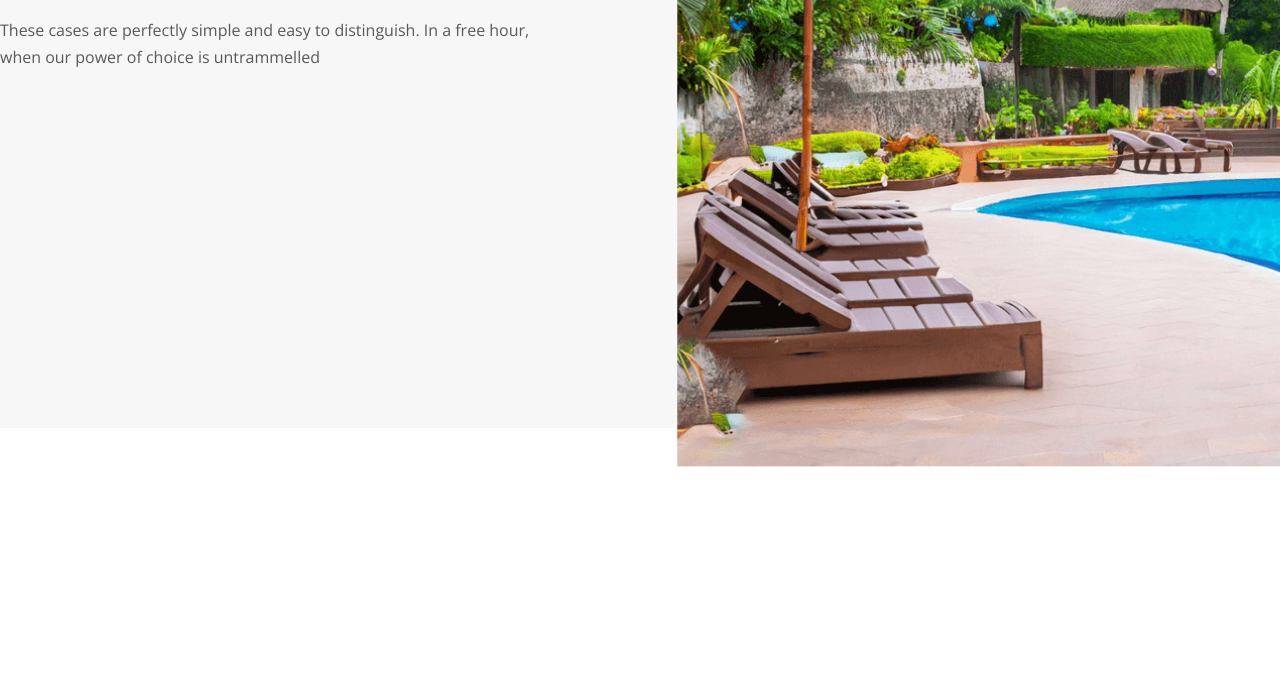
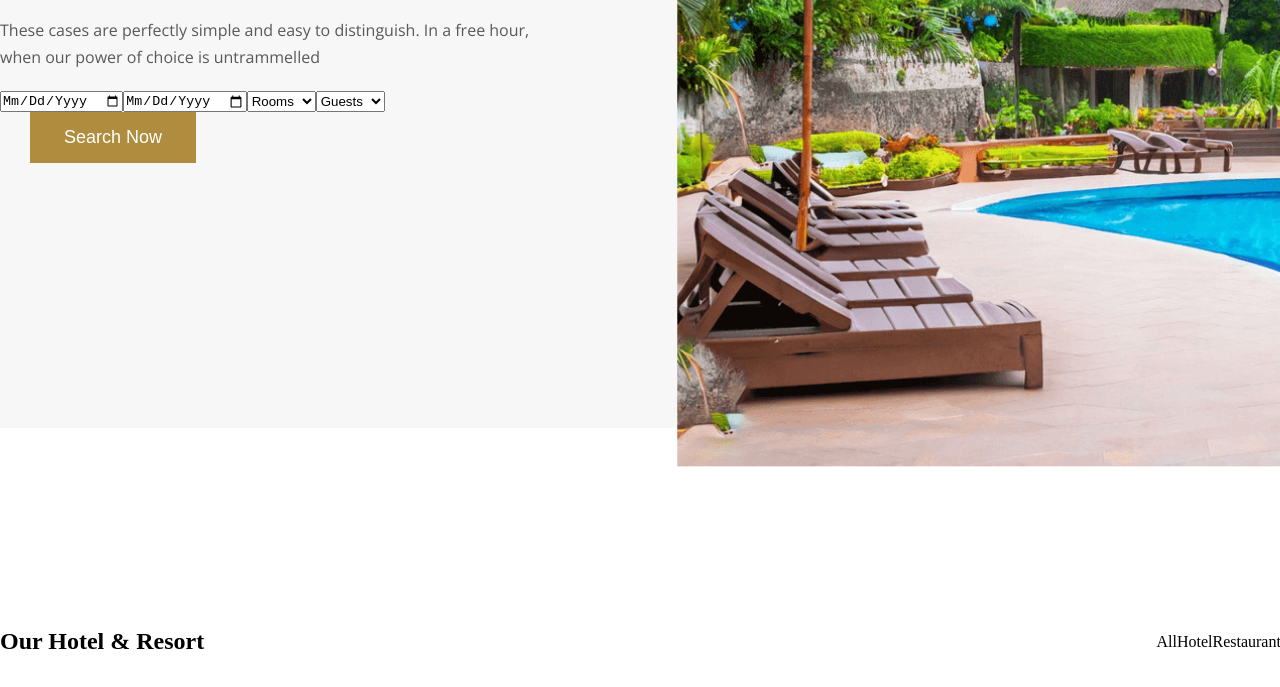
Before and after one commit to Kinjalkhodifad23/Boostay, a plain HTML site: page index.html in a window 1280 px wide. Shown: the part 477-1164 px from the top of the page. Before the commit the page ends 949 px from the top, so only its background shows below. Drawn offline with Linux system fonts and the light colour scheme; a web font is replaced by a local one.

Commit message:
ourhotel

```diff
--- a/index.html
+++ b/index.html
@@ -63,12 +63,36 @@
     <div class="container">
       <div class="row">
         <div class="w-50">
-         <div class="banner-content"> <p class="banner-p1">explore new Experience</p>
+          <div class="banner-content">
+            <p class="banner-p1">explore new Experience</p>
             <h1>Making travel
               dreams come true us</h1>
             <p class="banner-p2">These cases are perfectly simple and easy to distinguish. In a free hour, when
-            our power of choice is untrammelled</p></div>
+              our power of choice is untrammelled</p>
+
+            <div class="searchbar ">
+              <div class="row ">
+                <input type="date" class="check-in text-cap">
+                <input type="date" class="check-in text-cap">
+                <select name="rooms" class="text-cap select" id="">
+                  <option value="rooms">rooms</option>
+                  <option value="rooms">room 1</option>
+                  <option value="rooms">room 2</option>
+                  <option value="rooms">room 3</option>
+                </select>
+                <select name="guests" class="text-cap select" id="">
+                  <option value="guests">guests</option>
+                  <option value="guests">guest 1</option>
+                  <option value="guests">guest 2</option>
+                  <option value="guests">guest 3</option>
+                </select>
+                <div class="btn">search now</div>
               </div>
+            </div>
+          </div>
+        </div>
+
+
 
         <div class="w-50 ">
           <div class="banner-img">
@@ -76,6 +100,27 @@
           </div>
         </div>
       </div>
+
+    </div>
+  </section>
+
+  <section class="ourhotel padding-content ff2 ">
+    <div class="container padding-content">
+      <div class="row justify-between border align-item">
+        <div class="w-30">
+          <h1 class="our">Our Hotel & Resort</h1>
+        </div>
+        <div class="w-40 ff2">
+          <ul class="row justify-between">
+            <li>All</li>
+            <li> Hotel</li>
+            <li>Restaurant</li>
+            <li>Room</li>
+            <li> Beach</li>
+          </ul>
+        </div>
+      </div>
+
     </div>
   </section>
 </body>
```
Lines whose indentation alone changed are shown as unchanged.
